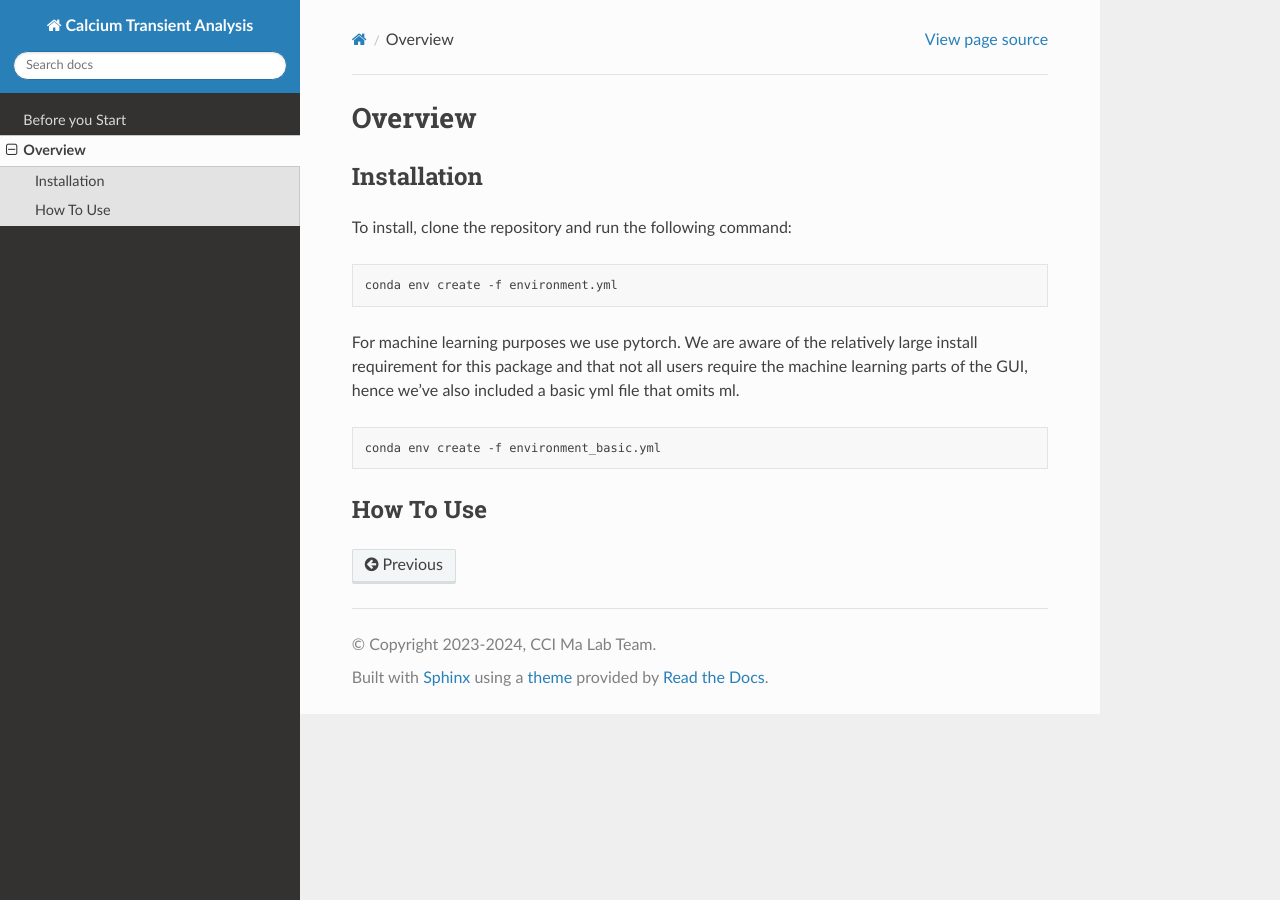
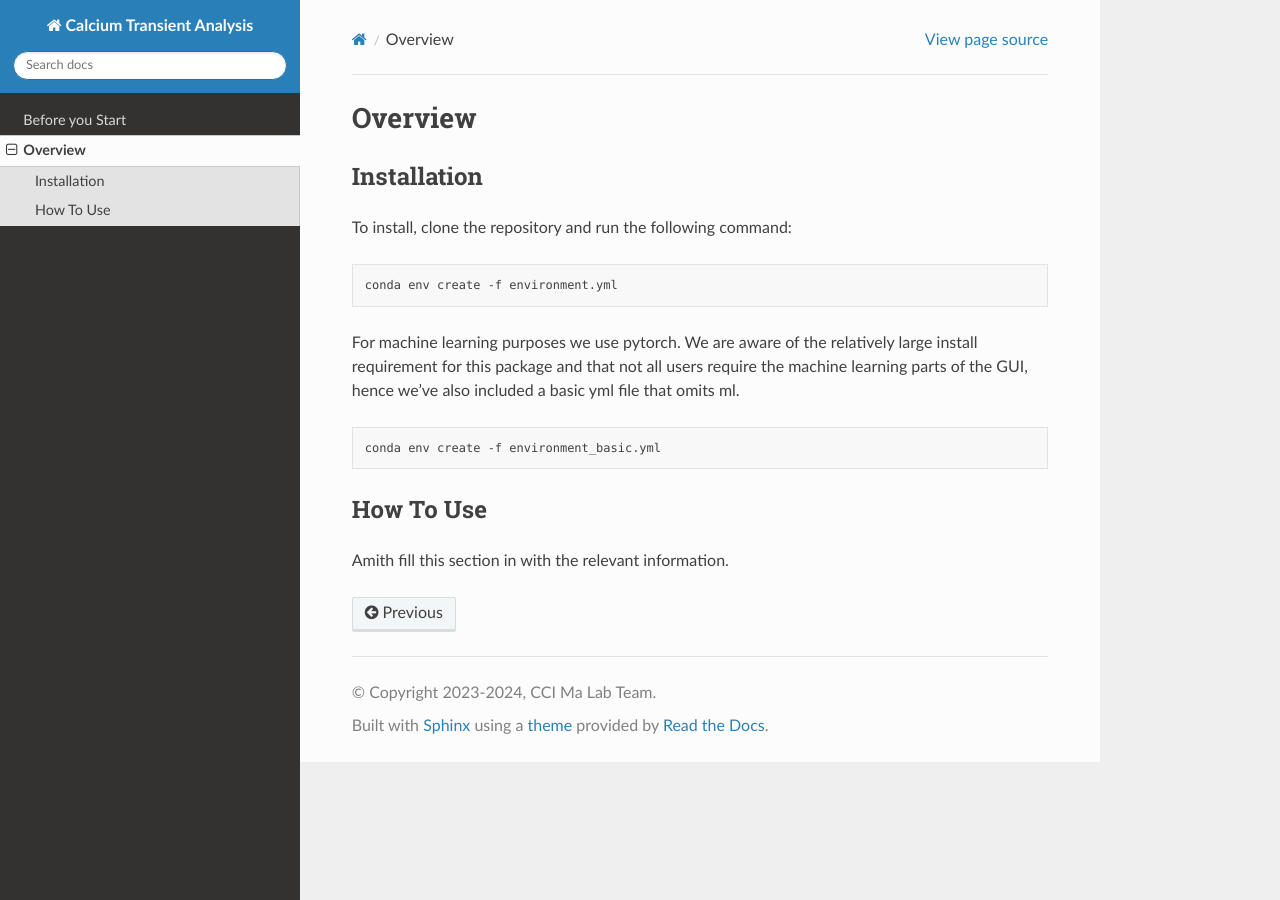
Before and after one commit to cci-MaLab/Calcium-Transient-Analysis, a Sphinx documentation site: the page built from docs/source/Overview.rst, in a window 1280 px wide. Built offline with Sphinx 7.4.7 and the Read the Docs theme 3.1.0, drawn with Linux system fonts in a browser that asks for light colours.

Commit message:
webhook test 2

```diff
--- a/docs/source/Overview.rst
+++ b/docs/source/Overview.rst
@@ -23,3 +23,5 @@ included a basic yml file that omits ml.
 
 How To Use
 ----------
+
+Amith fill this section in with the relevant information.
```
